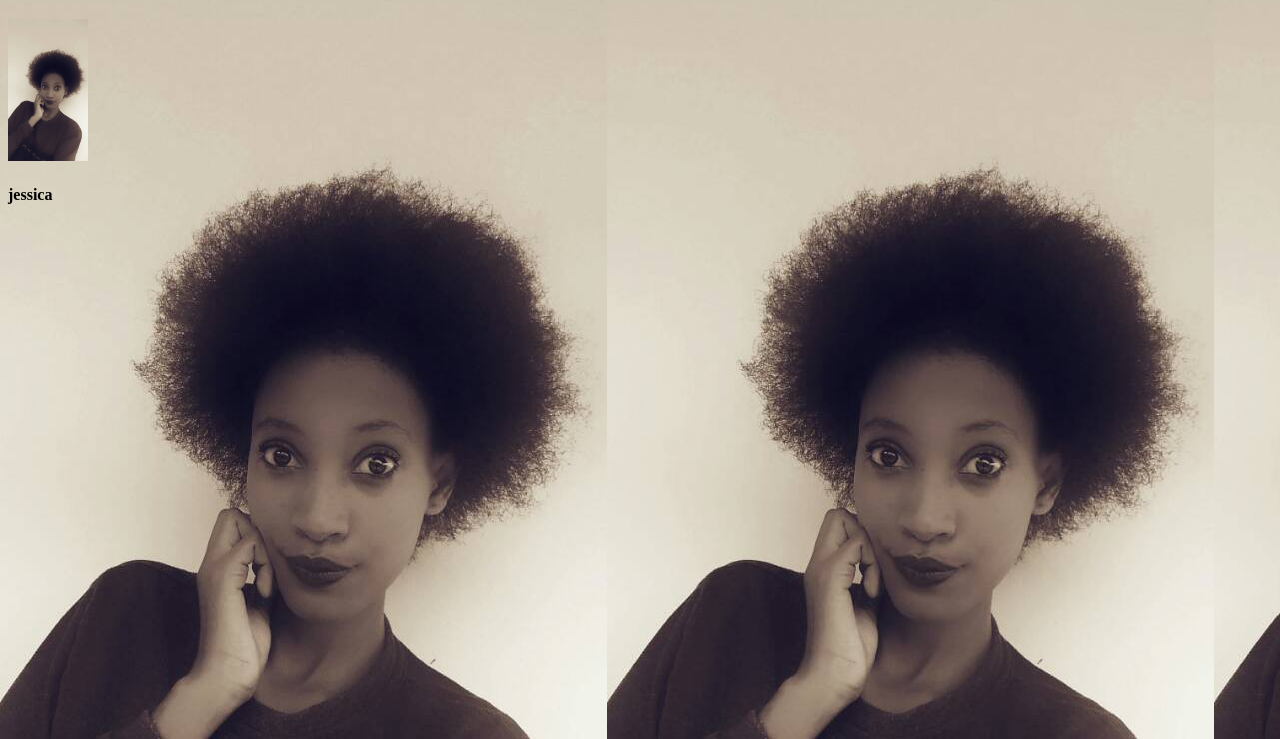
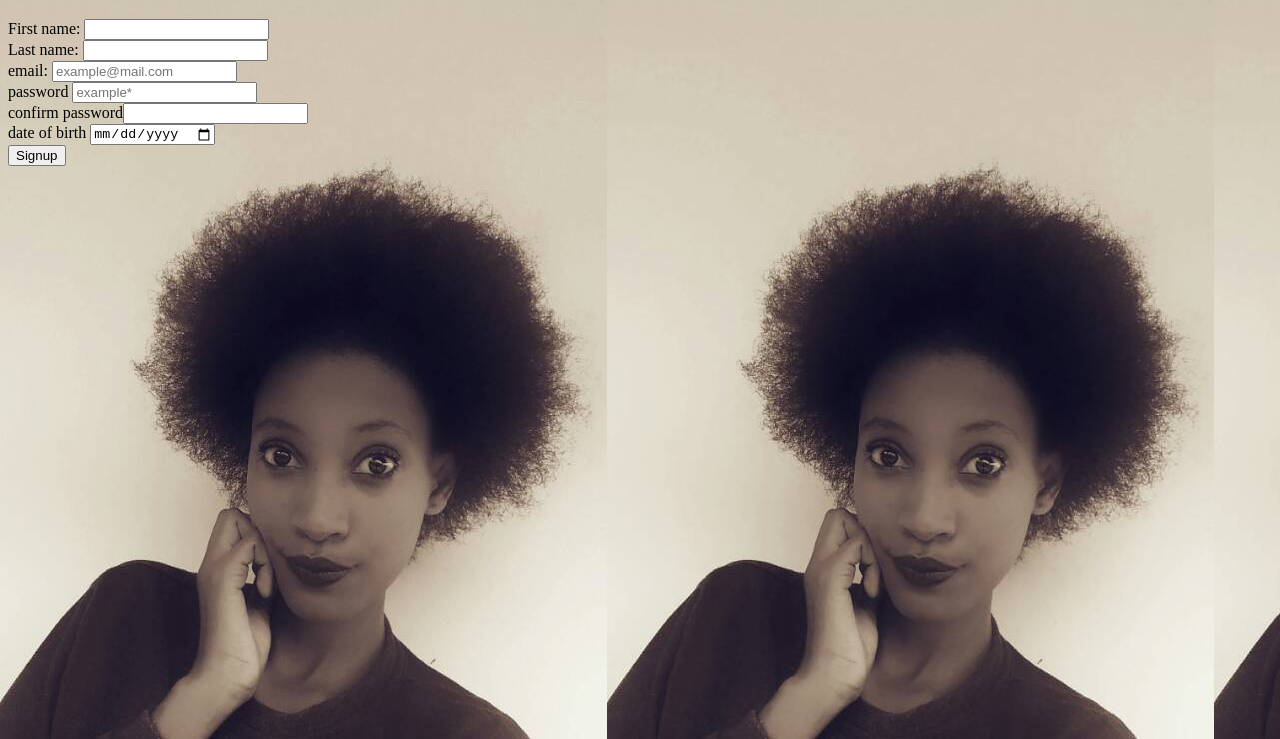
Before and after one commit to jessicamunga/MyDiary, a plain HTML site: page UI/signup.html in a window 1280 px wide. Shown: the part 61-800 px from the top of the page. Drawn offline with Linux system fonts and the light colour scheme.

Commit message:
add credential fields

```diff
--- a/UI/signup.html
+++ b/UI/signup.html
@@ -8,9 +8,19 @@
             </style>
     </head>
     <body>
+        <centre>
         <div><h1>munga</h1></div>
-        <div><img src="me.jpg" alt="HTML tutorial" style="width:80px;height:100;border:0;"></div>
-        <div><h4>jessica</h4></div>
+        <div><form action="/action_page.php">
+            First name: <input type="text" name="fname"><br>
+            Last name: <input type="text" name="lname"><br>
+            email: <input type="email" name="myemail" placeholder="example@mail.com"><br>
+           password <input type="password" name="password" placeholder="example*"><br>
+           confirm password<input type="confirm password" name="confirm password"><br>
+          date of birth <input type="date" name="date "
+          placeholder="day/month/year" ><br>
+            <input type="submit" value="Signup">
+          </form></div>
+        </centre>
 
     </body>
 </html>
```
